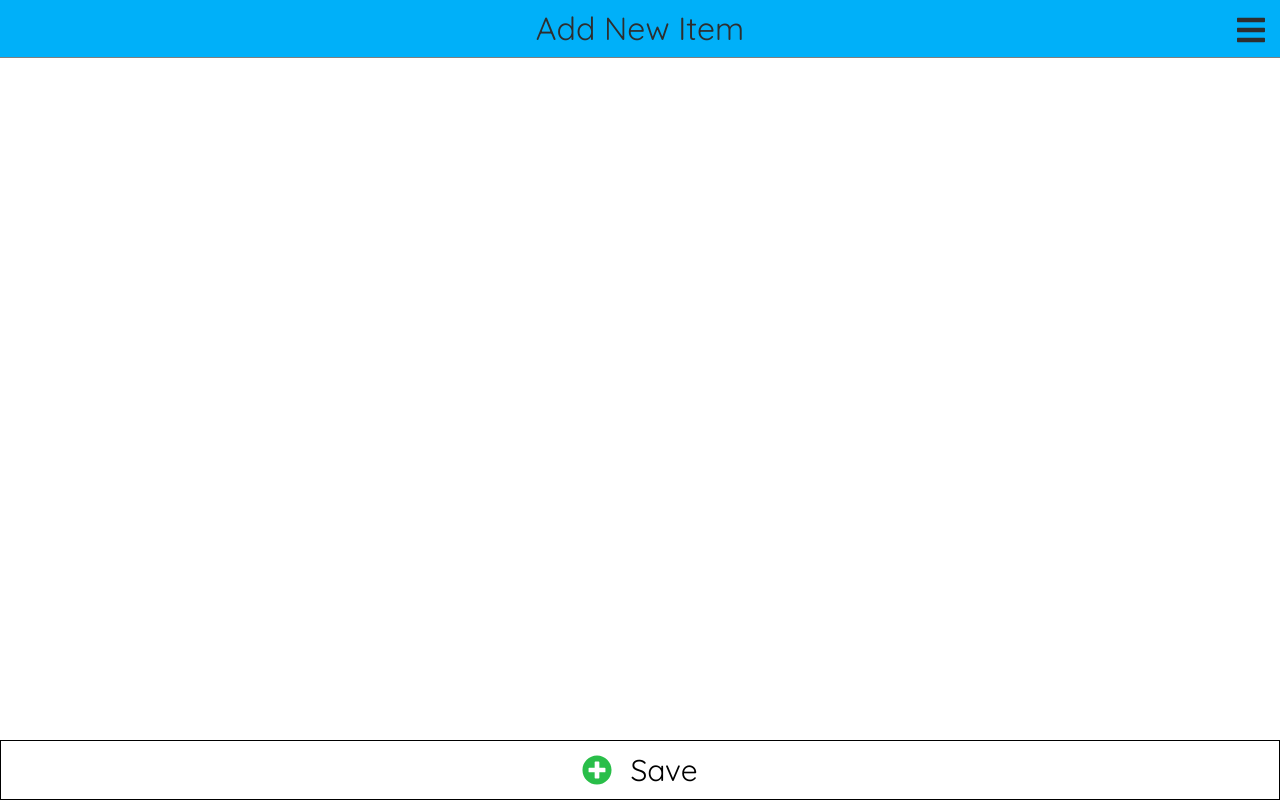
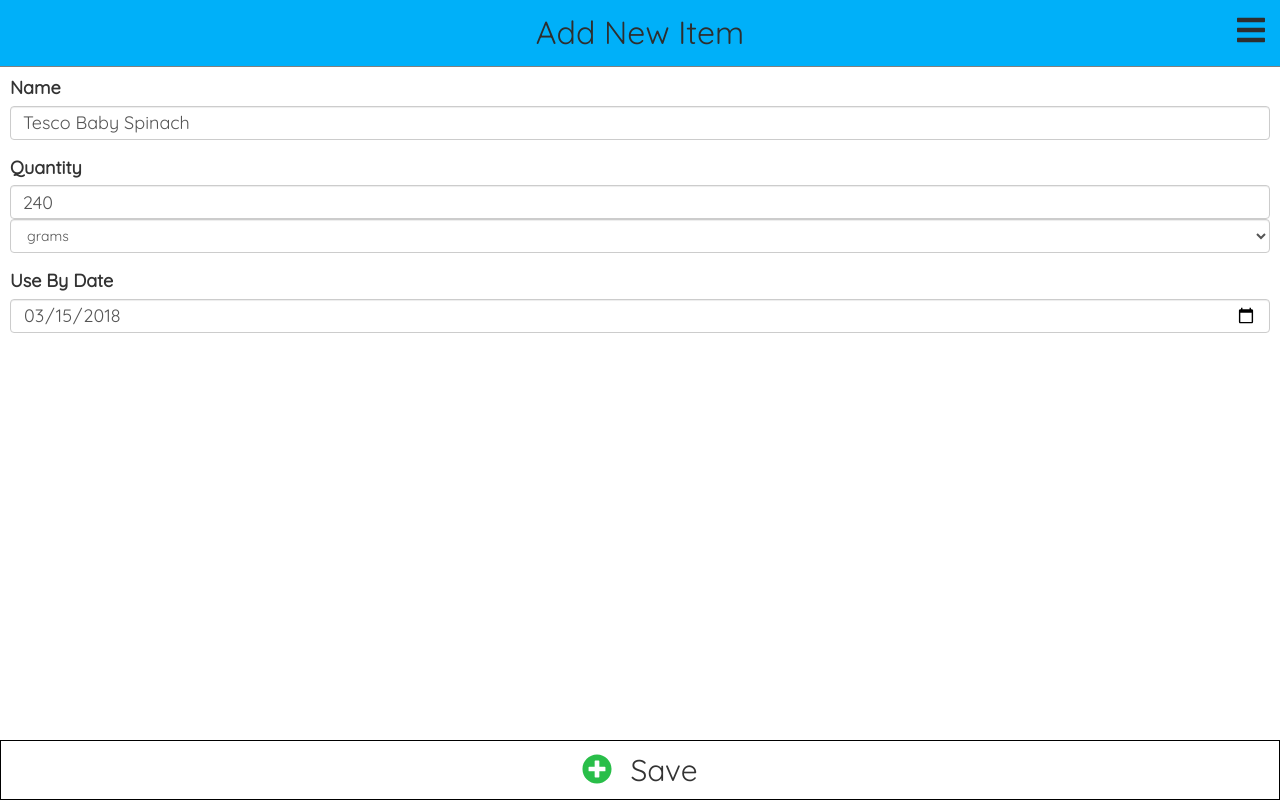
Before and after one commit to dsychin/useby-demo, a website: page www/add_item_info.html in a window 1280 px wide. Drawn offline with nearby package versions, Linux system fonts and the light colour scheme.

Commit message:
complete form for add item page

```diff
--- a/www/add_item_info.html
+++ b/www/add_item_info.html
@@ -8,7 +8,7 @@
     <meta http-equiv="X-UA-Compatible" content="ie=edge">
     <title>Use By</title>
     <link href="https://fonts.googleapis.com/css?family=Quicksand" rel="stylesheet">
-    <link rel="stylesheet" href="https://unpkg.com/purecss@1.0.0/build/pure-min.css" integrity="sha384-nn4HPE8lTHyVtfCBi5yW9d20FjT8BJwUXyWZT9InLYax14RDjBj46LmSztkmNP9w"
+    <link rel="stylesheet" href="https://maxcdn.bootstrapcdn.com/bootstrap/3.3.7/css/bootstrap.min.css" integrity="sha384-BVYiiSIFeK1dGmJRAkycuHAHRg32OmUcww7on3RYdg4Va+PmSTsz/K68vbdEjh4u"
         crossorigin="anonymous">
     <script>
         function myFridge() {
@@ -33,6 +33,10 @@
             } else {
                 document.getElementById("nav").classList.add('close-nav');
             }
+        }
+
+        function newFridge() {
+            window.location = "my_fridge_2.html";
         }
     </script>
     <style>
@@ -132,6 +136,15 @@
             font-family: 'Quicksand', sans-serif;
             box-sizing: border-box;
         }
+
+        form {
+            margin: 15px 10px;
+        }
+
+        label,
+        input {
+            font-size: 18px !important;
+        }
     </style>
 </head>
 
@@ -157,10 +170,31 @@
         </ul>
     </nav>
     <main>
-
+        <form>
+            <div class="form-group">
+                <label for="Name">Name</label>
+                <input type="text" class="form-control" value="Tesco Baby Spinach">
+            </div>
+            <div class="form-group">
+                <label for="qty">Quantity</label>
+                <input type="number" class="form-control" value="240">
+                <select name="unit" id="unit" class="form-control">
+                    <option value="grams" selected>grams</option>
+                    <option value="kg">kg</option>
+                    <option value="ml">ml</option>
+                    <option value="L">L</option>
+                    <option value="pints">pints</option>
+                    <option value="Others">Others</option>
+                </select>
+            </div>
+            <div class="form-group">
+                <label for="date">Use By Date</label>
+                <input type="date" class="form-control" value="2018-03-15">
+            </div>
+        </form>
     </main>
     <footer>
-        <div class="outer">
+        <div class="outer" onclick="newFridge()">
             <div class="inner">
                 <div class="content">
                     <i class="fas fa-plus-circle"></i>
```
